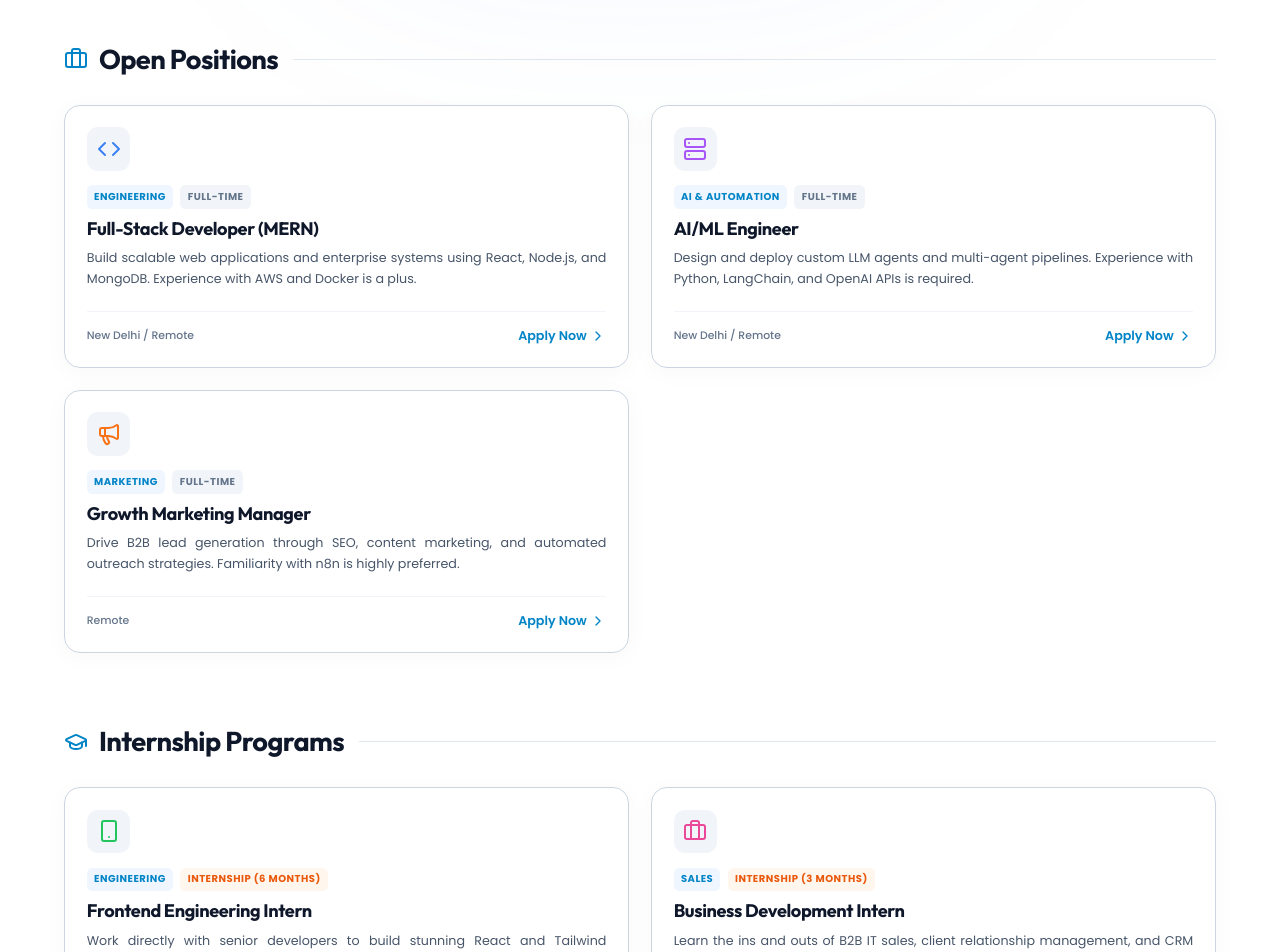
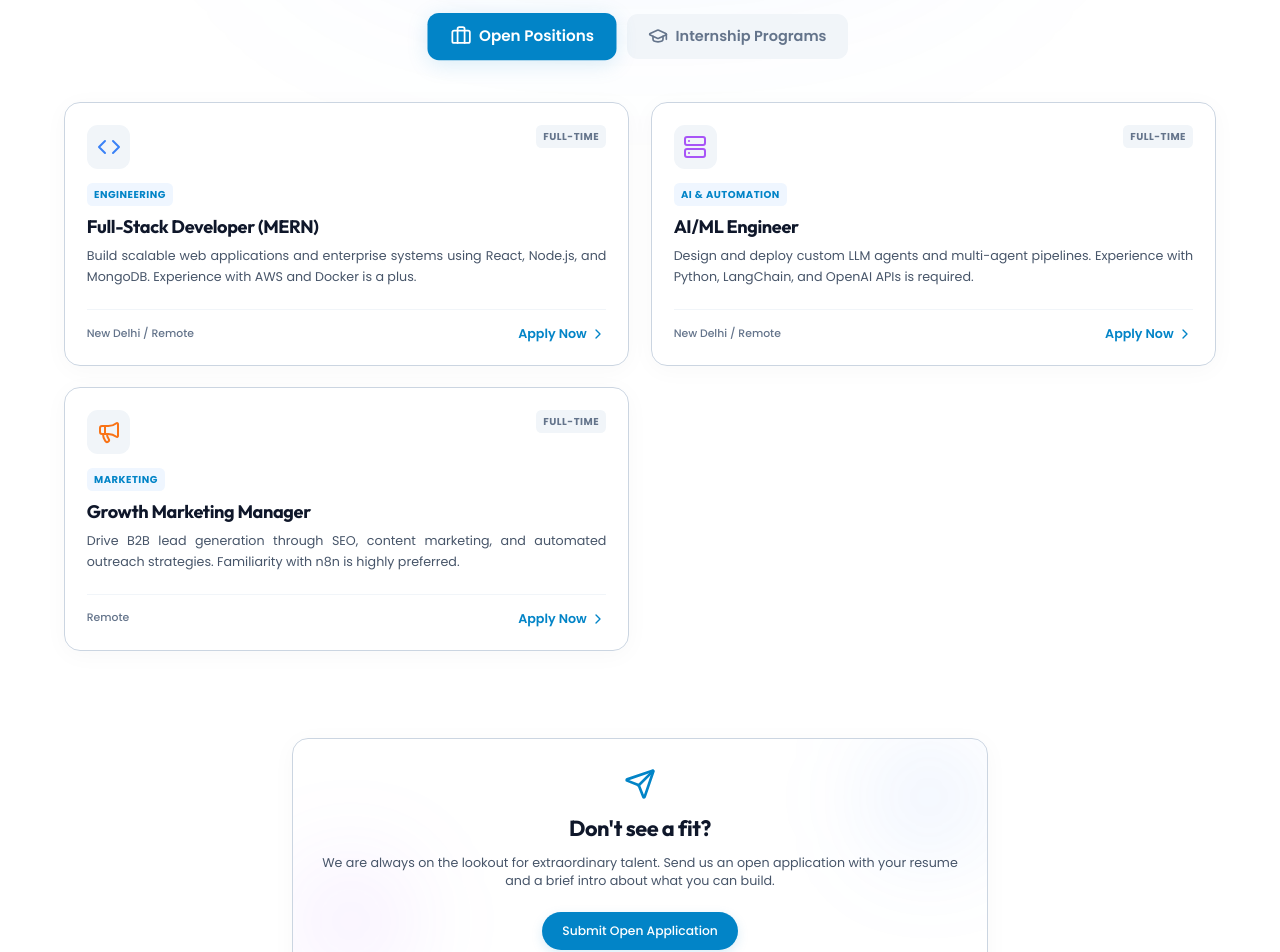
Before and after one commit to TafinityAI-LLP/tai, a React (Vite) app: page /careers in a window 1280 px wide. Shown: the part 400-1352 px from the top of the page. Built offline with nearby package versions, Linux system fonts and the light colour scheme.

Commit message:
feat: Replace Careers listings with interactive tabs for Jobs and Internships

```diff
--- a/src/pages/Careers.jsx
+++ b/src/pages/Careers.jsx
@@ -1,5 +1,5 @@
-import React, { useEffect } from 'react';
-import { motion } from 'framer-motion';
+import React, { useEffect, useState } from 'react';
+import { motion, AnimatePresence } from 'framer-motion';
 import { Briefcase, Send, ChevronRight, GraduationCap, Code, Server, Smartphone, Megaphone } from 'lucide-react';
 import { useLocation } from 'react-router-dom';
 
@@ -56,6 +56,7 @@ const internships = [
 
 const Careers = () => {
   const location = useLocation();
+  const [activeTab, setActiveTab] = useState('jobs'); // 'jobs' or 'internships'
 
   useEffect(() => {
     if (location.hash) {
@@ -85,7 +86,7 @@ const Careers = () => {
       <div className="container" style={{ paddingTop: 'clamp(3rem, 6vw, 6rem)', paddingBottom: 'clamp(3rem, 6vw, 6rem)' }}>
 
         {/* Hero Section */}
-        <div className="text-center max-w-4xl mx-auto mb-16 lg:mb-24 relative">
+        <div className="text-center max-w-4xl mx-auto mb-16 relative">
           <div className="absolute top-1/2 left-1/2 -translate-x-1/2 -translate-y-1/2 w-3/4 h-[200px] bg-blue-500/10 blur-[120px] rounded-full pointer-events-none"></div>
           <motion.div initial={{ opacity: 0, y: -20 }} animate={{ opacity: 1, y: 0 }} className="inline-flex items-center gap-2 px-3 py-1.5 rounded-full bg-blue-100 dark:bg-blue-900/30 text-blue-600 font-medium text-sm w-max mb-6">
             <GraduationCap size={16} /> Join the Vision
@@ -104,29 +105,49 @@ const Careers = () => {
           </motion.p>
         </div>
 
-        {/* Job Listings Section */}
-        <div className="mb-20">
-          <div className="flex items-center gap-4 mb-8">
-            <h2 className="text-2xl md:text-3xl font-bold flex items-center gap-3">
-              <Briefcase className="text-[--accent-color]" /> Open Positions
-            </h2>
-            <div className="h-[1px] bg-slate-200 dark:bg-slate-800 flex-1"></div>
+        {/* Tab Controls */}
+        <div className="flex flex-col sm:flex-row items-center justify-center gap-4 mb-12 relative z-10">
+          <button
+            onClick={() => setActiveTab('jobs')}
+            className={`flex items-center gap-2 px-6 py-3 rounded-xl font-semibold transition-all duration-300 ${activeTab === 'jobs' ? 'bg-[--accent-color] text-white shadow-[0_4px_20px_var(--accent-glow)] scale-105' : 'bg-slate-100 dark:bg-slate-800 text-slate-500 hover:bg-slate-200 dark:hover:bg-slate-700'}`}
+          >
+            <Briefcase size={20} /> Open Positions
+          </button>
+          <button
+            onClick={() => setActiveTab('internships')}
+            className={`flex items-center gap-2 px-6 py-3 rounded-xl font-semibold transition-all duration-300 ${activeTab === 'internships' ? 'bg-orange-500 text-white shadow-[0_4px_20px_rgba(249,115,22,0.3)] scale-105' : 'bg-slate-100 dark:bg-slate-800 text-slate-500 hover:bg-slate-200 dark:hover:bg-slate-700'}`}
+          >
+            <GraduationCap size={20} /> Internship Programs
+          </button>
         </div>
 
+        {/* Listing Area */}
+        <div className="min-h-[400px]">
+          <AnimatePresence mode="wait">
+            {activeTab === 'jobs' && (
+              <motion.div
+                key="jobs"
+                initial={{ opacity: 0, x: -20 }}
+                animate={{ opacity: 1, x: 0 }}
+                exit={{ opacity: 0, x: 20 }}
+                transition={{ duration: 0.3 }}
+              >
                 <div className="grid grid-cols-1 md:grid-cols-2 gap-6">
                   {jobs.map((job, idx) => (
                     <motion.div
                       key={job.id}
-                initial={{ opacity: 0, y: 20 }} whileInView={{ opacity: 1, y: 0 }} viewport={{ once: true }} transition={{ delay: idx * 0.1 }}
+                      initial={{ opacity: 0, y: 20 }} animate={{ opacity: 1, y: 0 }} transition={{ delay: idx * 0.1 }}
                       className="glass-card p-6 flex flex-col justify-between hover:shadow-lg transition-all duration-300 border border-slate-200 dark:border-slate-800 group"
                     >
                       <div>
-                  <div className="w-12 h-12 rounded-xl bg-slate-100 dark:bg-slate-800 flex items-center justify-center mb-4 group-hover:scale-110 transition-transform duration-300">
+                        <div className="flex justify-between items-start mb-4">
+                          <div className="w-12 h-12 rounded-xl bg-slate-100 dark:bg-slate-800 flex items-center justify-center group-hover:scale-110 transition-transform duration-300">
                             {job.icon}
+                          </div>
+                          <span className="text-[10px] uppercase tracking-wider font-bold text-slate-500 bg-slate-100 dark:bg-slate-800/50 px-2 py-1 rounded-md">{job.type}</span>
                         </div>
                         <div className="flex items-center gap-2 mb-2">
                           <span className="text-[10px] uppercase tracking-wider font-bold text-[--accent-color] bg-blue-50 dark:bg-blue-900/20 px-2 py-1 rounded-md">{job.department}</span>
-                    <span className="text-[10px] uppercase tracking-wider font-bold text-slate-500 bg-slate-100 dark:bg-slate-800/50 px-2 py-1 rounded-md">{job.type}</span>
                         </div>
                         <h3 className="text-xl font-bold mb-2">{job.title}</h3>
                         <p className="text-sm text-[--text-secondary] mb-6 line-clamp-3 leading-relaxed">{job.desc}</p>
@@ -140,31 +161,33 @@ const Careers = () => {
                     </motion.div>
                   ))}
                 </div>
-        </div>
+              </motion.div>
+            )}
 
-        {/* Internship Section */}
-        <div>
-          <div className="flex items-center gap-4 mb-8">
-            <h2 className="text-2xl md:text-3xl font-bold flex items-center gap-3">
-              <GraduationCap className="text-[--accent-color]" /> Internship Programs
-            </h2>
-            <div className="h-[1px] bg-slate-200 dark:bg-slate-800 flex-1"></div>
-          </div>
-
+            {activeTab === 'internships' && (
+              <motion.div
+                key="internships"
+                initial={{ opacity: 0, x: 20 }}
+                animate={{ opacity: 1, x: 0 }}
+                exit={{ opacity: 0, x: -20 }}
+                transition={{ duration: 0.3 }}
+              >
                 <div className="grid grid-cols-1 md:grid-cols-2 gap-6">
                   {internships.map((intern, idx) => (
                     <motion.div
                       key={intern.id}
-                initial={{ opacity: 0, y: 20 }} whileInView={{ opacity: 1, y: 0 }} viewport={{ once: true }} transition={{ delay: idx * 0.1 }}
+                      initial={{ opacity: 0, y: 20 }} animate={{ opacity: 1, y: 0 }} transition={{ delay: idx * 0.1 }}
                       className="glass-card p-6 flex flex-col justify-between hover:shadow-lg transition-all duration-300 border border-slate-200 dark:border-slate-800 group"
                     >
                       <div>
-                  <div className="w-12 h-12 rounded-xl bg-slate-100 dark:bg-slate-800 flex items-center justify-center mb-4 group-hover:scale-110 transition-transform duration-300">
+                        <div className="flex justify-between items-start mb-4">
+                          <div className="w-12 h-12 rounded-xl bg-slate-100 dark:bg-slate-800 flex items-center justify-center group-hover:scale-110 transition-transform duration-300">
                             {intern.icon}
+                          </div>
+                          <span className="text-[10px] uppercase tracking-wider font-bold text-orange-600 bg-orange-50 dark:bg-orange-900/20 px-2 py-1 rounded-md">{intern.type}</span>
                         </div>
                         <div className="flex items-center gap-2 mb-2">
                           <span className="text-[10px] uppercase tracking-wider font-bold text-[--accent-color] bg-blue-50 dark:bg-blue-900/20 px-2 py-1 rounded-md">{intern.department}</span>
-                    <span className="text-[10px] uppercase tracking-wider font-bold text-orange-600 bg-orange-50 dark:bg-orange-900/20 px-2 py-1 rounded-md">{intern.type}</span>
                         </div>
                         <h3 className="text-xl font-bold mb-2">{intern.title}</h3>
                         <p className="text-sm text-[--text-secondary] mb-6 line-clamp-3 leading-relaxed">{intern.desc}</p>
@@ -178,18 +201,24 @@ const Careers = () => {
                     </motion.div>
                   ))}
                 </div>
+              </motion.div>
+            )}
+          </AnimatePresence>
         </div>
 
         {/* Culture / Outro */}
-        <div className="mt-24 p-8 glass-card bg-gradient-to-br from-blue-50 to-purple-50 dark:from-slate-800 dark:to-slate-900 rounded-[2rem] text-center max-w-3xl mx-auto border border-blue-100 dark:border-slate-700">
-          <Send size={32} className="text-[--accent-color] mx-auto mb-4" />
-          <h3 className="text-2xl font-bold mb-3">Don't see a fit?</h3>
-          <p className="text-[--text-secondary] mb-6 text-sm">
+        <div className="mt-24 p-8 glass-card bg-gradient-to-br from-blue-50 to-purple-50 dark:from-slate-800 dark:to-slate-900 rounded-[2rem] text-center max-w-3xl mx-auto border border-blue-100 dark:border-slate-700 shadow-sm relative overflow-hidden">
+          <div className="absolute top-0 right-0 w-32 h-32 bg-blue-500/10 blur-[50px] rounded-full pointer-events-none"></div>
+          <div className="absolute bottom-0 left-0 w-32 h-32 bg-purple-500/10 blur-[50px] rounded-full pointer-events-none"></div>
+
+          <Send size={32} className="text-[--accent-color] mx-auto mb-4 relative z-10" />
+          <h3 className="text-2xl font-bold mb-3 relative z-10">Don't see a fit?</h3>
+          <p className="text-[--text-secondary] mb-6 text-sm relative z-10">
             We are always on the lookout for extraordinary talent. Send us an open application with your resume and a brief intro about what you can build.
           </p>
           <button
             onClick={() => handleApply('Open Application')}
-            className="btn-primary"
+            className="btn-primary relative z-10 shadow-lg"
           >
             Submit Open Application
           </button>
```
Lines whose indentation alone changed are shown as unchanged.
